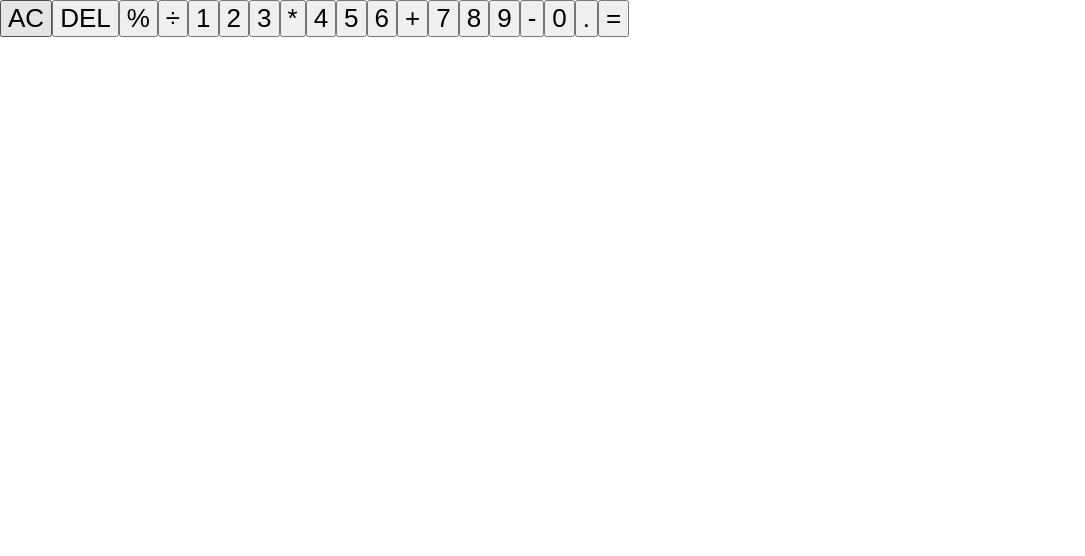
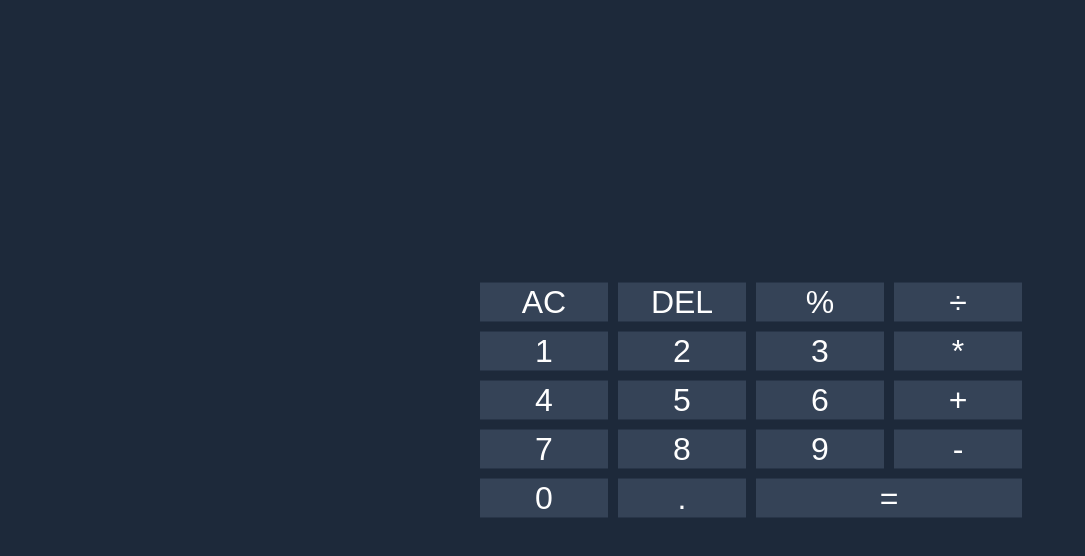
Before and after one commit to Kyle-Shal/react-vite-calculator, a React (Vite) app: page / in a window 1280 px wide. Shown: the top 556 px of the page, without its empty margins (0-1085 px from the left). Built offline with nearby package versions, Linux system fonts and the light colour scheme.

Commit message:
add basic css styling

```diff
--- a/src/App.css
+++ b/src/App.css
@@ -1,42 +1,40 @@
-.App {
-  text-align: center;
-}
-
-.App-logo {
-  height: 40vmin;
-  pointer-events: none;
-}
-
-@media (prefers-reduced-motion: no-preference) {
-  .App-logo {
-    animation: App-logo-spin infinite 20s linear;
-  }
-}
-
-.App-header {
-  background-color: #282c34;
-  min-height: 100vh;
-  display: flex;
-  flex-direction: column;
-  align-items: center;
-  justify-content: center;
-  font-size: calc(10px + 2vmin);
+body{
+  margin: 0;
+  background: #1d293a;
   color: white;
 }
 
-.App-link {
-  color: #61dafb;
+#root{
+  position: absolute;
+  top: 50%;
+  left: 50%;
+  transform: translate(-50%,-50%);
 }
 
-@keyframes App-logo-spin {
-  from {
-    transform: rotate(0deg);
-  }
-  to {
-    transform: rotate(360deg);
-  }
+.calculator-grid{
+  display: grid;
+  grid-template-columns: 15vh 55vh;
 }
 
-button {
-  font-size: calc(10px + 2vmin);
+.buttons{
+  display: grid;
+  grid-template-columns: repeat(4, 10vw);
+  gap: 10px;
 }
+.span-two{
+  grid-column: span 2;
+}
+button{
+  background: #354357;
+  border: none;
+  transition: all .1s;
+  color: white;
+  font-size: 2rem;
+}
+button:hover{
+  background: #6c63ff;
+}
+.output{
+  display: grid;
+  place-content: center end;
+}
```
